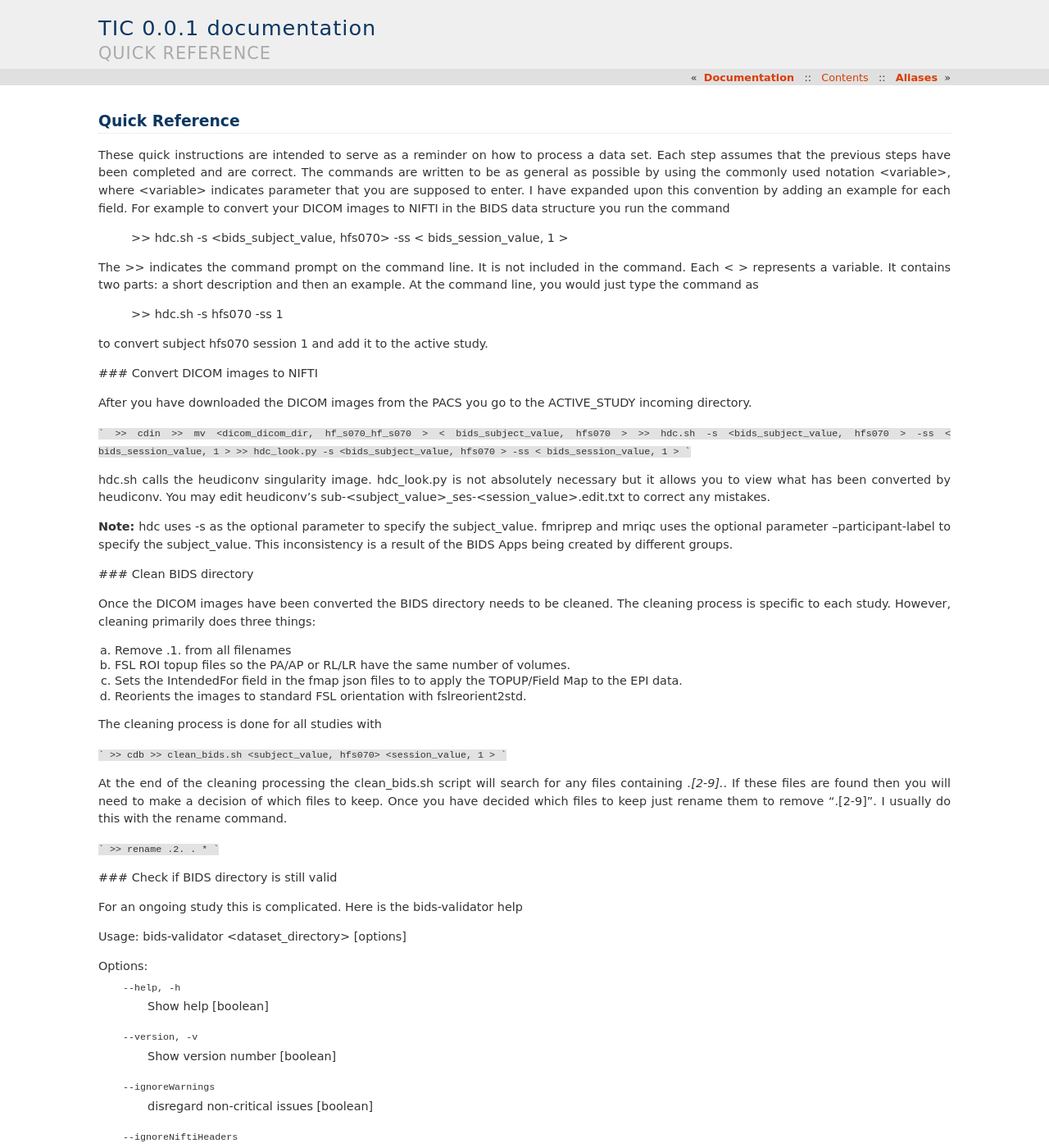
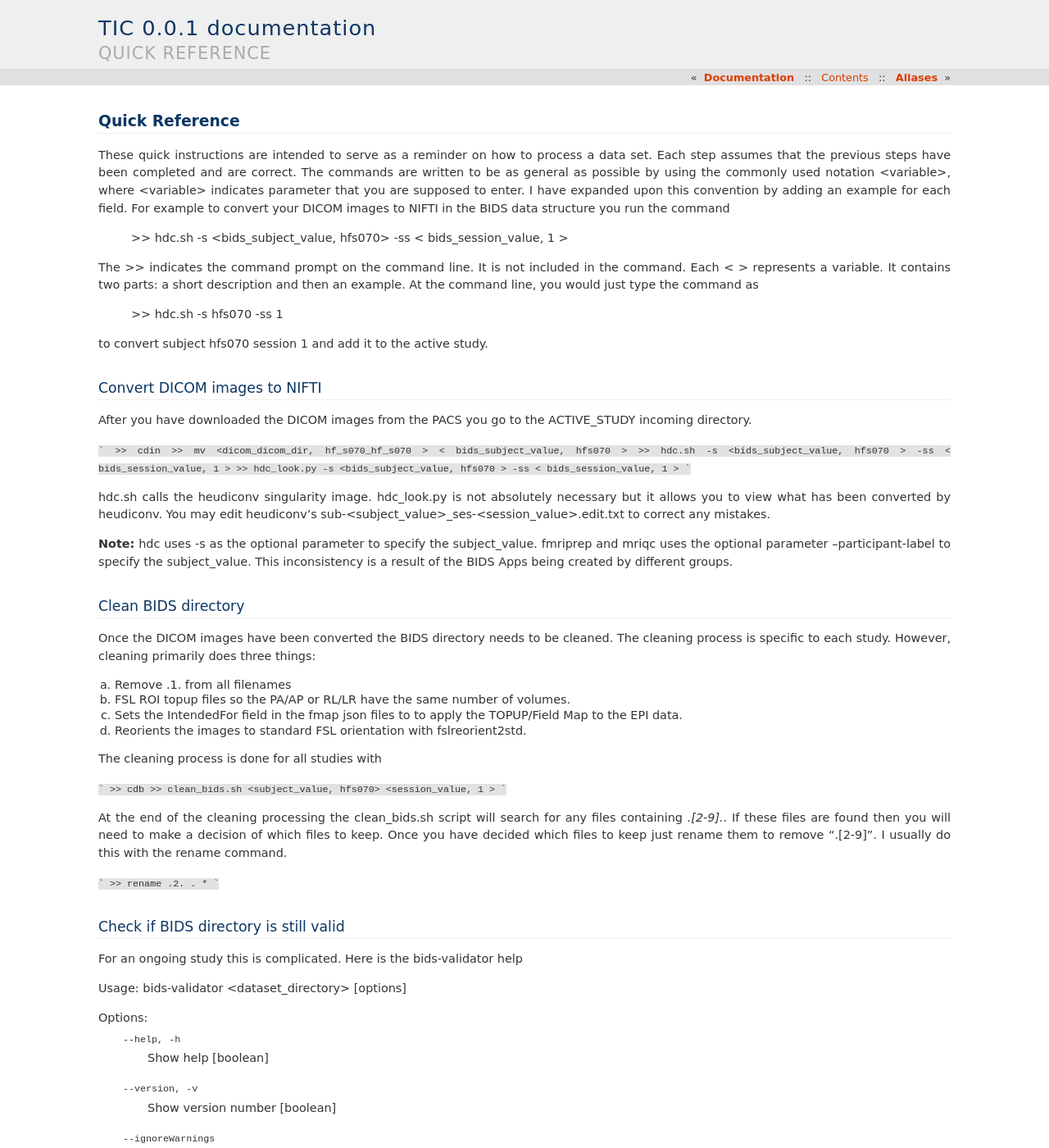
Before and after one commit to bkraft4257/tic2, a Sphinx documentation site: the page built from docs/source/other/quick_reference.rst, in a window 1280 px wide and 1400 px high. Shown: the whole window at 82% size. Built offline with Sphinx 7.4.7, drawn with Linux system fonts in a browser that asks for light colours; some of the changed text lies outside the part shown.

Commit message:
Dog fooding and updating documentation.
Signed-off-by: bkraft <bob.kraft@infiniteleap.net>

Former-commit-id: 84e8f6e58bd2eb5fecd582e44af6651371709c4c
Former-commit-id: 85c4971475144d11cbb4b36df7239fb6771f2ff8

````diff
--- a/docs/source/other/quick_reference.rst
+++ b/docs/source/other/quick_reference.rst
@@ -18,8 +18,8 @@ It contains two parts: a short description and then an example.  At the command
 to convert subject hfs070 session 1 and add it to the active study.
 
 
-### Convert DICOM images to NIFTI
-
+Convert DICOM images to NIFTI
+-----------------------------
 After you have downloaded the DICOM images from the PACS you go to the ACTIVE_STUDY incoming directory.
 
 ```
@@ -37,8 +37,8 @@ You may edit heudiconv's sub-<subject_value>_ses-<session_value>.edit.txt to cor
 the optional parameter --participant-label to specify the subject_value.  This inconsistency
 is a result of the BIDS Apps being created by different groups.
 
-### Clean BIDS directory
-
+Clean BIDS directory
+--------------------
 Once the DICOM images have been converted the BIDS directory needs to be cleaned.  The cleaning process
 is specific to each study.  However, cleaning primarily does three things:
 
@@ -66,8 +66,8 @@ with the rename command.
 
 
 
-### Check if BIDS directory is still valid
-
+Check if BIDS directory is still valid
+--------------------------------------
 For an ongoing study this is complicated. Here is the bids-validator help
 
 
@@ -103,8 +103,8 @@ The bv script will also refresh the acrostic.list and acrostic.csv files every t
 >> bv
 ```
 
-### MRI Quality Control
-
+MRI Quality Control
+-------------------
 mriqc.sh is a script that simplifies calling the mriqc singularity image. You can see all of the options
 of the mriqc singularity image with the command "mriqc -h"
 
@@ -116,8 +116,8 @@ of the mriqc singularity image with the command "mriqc -h"
 
 
 
-### Preprocessing Anatomical and Functional Images
-
+Preprocessing Anatomical and Functional Images
+----------------------------------------------
 fmriprep.sh is a script that simplifies calling the fmriprep singularity image. You can see all of the options
 of the fmriprep singularity image with the command "fmriprep -h"
 
````
